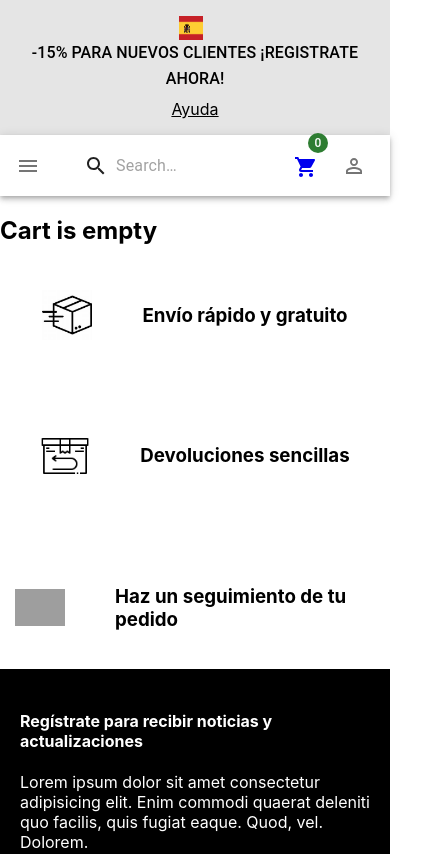
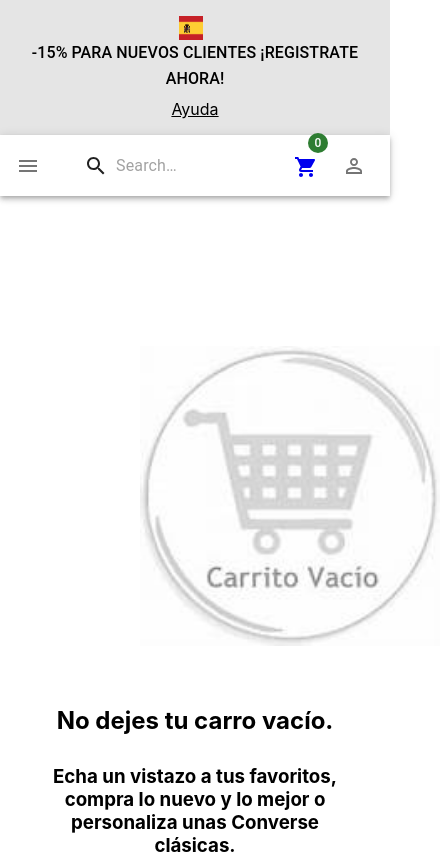
Before and after one commit to monicadefran/ecommerce_converso02, a React (Create React App) app: page /Cart in a window 390 px wide. Shown: the top 854 px of the page, 440 px wide, since content can reach past the window. Built offline with nearby package versions, Linux system fonts and the light colour scheme; grey boxes are pictures that could not be loaded.

Commit message:
empty cart

```diff
--- a/src/Components/CartContent/CartElements.css
+++ b/src/Components/CartContent/CartElements.css
@@ -75,15 +75,49 @@
 
 }
 
+
+/*EMPTY CART*/
+
+h2{
+  text-align: center;
+}
+
+h3{
+  text-align: center;
+}
+
+.emptyCart{
+  display: flex;
+  justify-content: center;
+  width: 300px;
+  height: 300px;
+  margin-top: 150px;
+  margin-bottom: 60px;
+  margin-left: 800px;
+  text-align: center;
+}
+
  /* Additional styles to ensure 4 products per row */
  @media (max-width: 768px) {
    .cartContent {
      width: 50%;
    }
+
+   .emptyCart{
+    width: 300px;
+    height: 300px;
+    margin-left: 140px;
+  }
+
+  h3{
+    text-align: center;
+    margin: 30px;
+  }
  }
 
  @media (max-width: 480px) {
    .cartContent {
      width: 100%;
    }
+
  }
--- a/src/Components/CartContent/CartProducts.jsx
+++ b/src/Components/CartContent/CartProducts.jsx
@@ -3,7 +3,7 @@ import { DataContext } from "../../Context/ConversoContext";
 
 import CartElements from "./CartElements";
 import CartTotal from "./CartTotal";
-
+import imagen from "../../Assets/emptyCart.jpg"
 
 const CartProducts = () =>{
    const { cart } = useContext(DataContext);
@@ -13,7 +13,12 @@ const CartProducts = () =>{
     <CartTotal />
     </>
     ): (
-      <h2>Cart is empty</h2>
+
+      <><img className="emptyCart" src={imagen} alt="" /><><h2>
+
+          No dejes tu carro vacío.
+        </h2><h3>Echa un vistazo a tus favoritos,
+          compra lo nuevo y lo mejor o personaliza unas Converse clásicas.</h3></></>
     );
 };
 
--- a/src/Components/NavBar/NavBar.jsx
+++ b/src/Components/NavBar/NavBar.jsx
@@ -107,6 +107,7 @@ export default function NavBar() {
             sx={{ flexGrow: 1, display: { xs: 'none', sm: 'block', fontWeight: 'bold', color:'black' } }}
           >
             <Link to='/'>CONVERSO</Link>
+
           </Typography>
            {/* Search bar */}
           <Search>
--- a/src/Components/Products/AllProducts.css
+++ b/src/Components/Products/AllProducts.css
@@ -20,6 +20,7 @@
   text-align: start;
   cursor: pointer;
   font-size: 40px;
+  text-decoration: none;
  }
  .lheart-icon {
   cursor: pointer;
```
Also changed, not shown: src/Assets/emptyCart.jpg (added).
